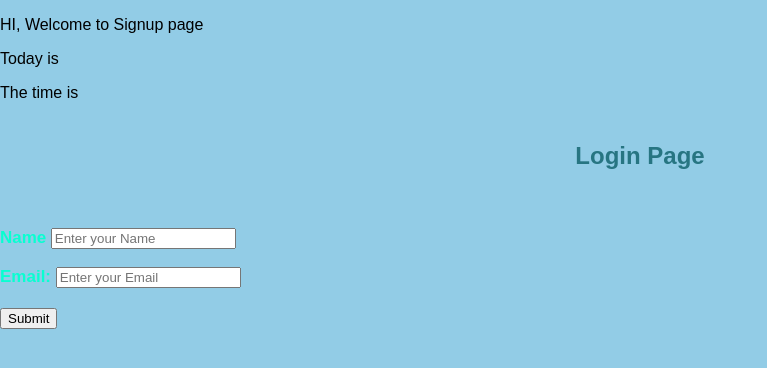
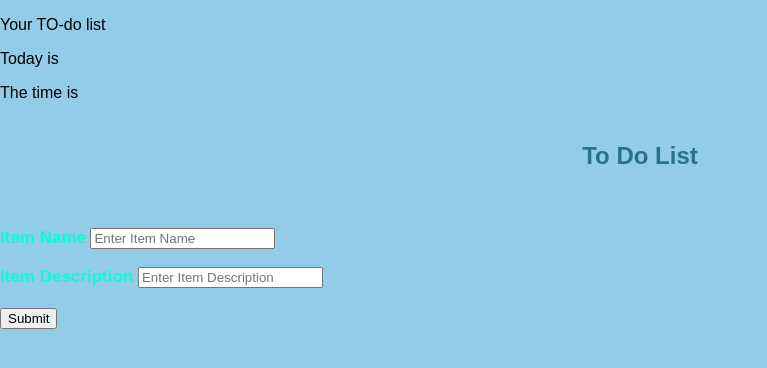
Before and after one commit to tanmaga13/gvc, a Flask app: template templates/index.html in a window 1280 px wide. Shown: the top 368 px of the page, without its empty margins (0-767 px from the left). Run offline with Flask 3, Linux system fonts and the light colour scheme; the template is opened without the code that fills it, so the values that code supplies are empty.

Commit message:
Created a to-do list

```diff
--- a/templates/index.html
+++ b/templates/index.html
@@ -8,17 +8,17 @@
     <link rel="stylesheet"  href="style.css">
 </head>
 <body>
-    <p> HI, Welcome to Signup page </p>
+    <p> Your TO-do list </p>
     <p> Today is {{ day_of_week }}</p>
     <p> The time is {{ current_time }}</p>
-    <h2>Login Page</h2><br>
+    <h2>To Do List</h2><br>
     <div class="centred">
-    <form action="/submit" method="POST" >
-        <label><b>Name</b></label>
-        <input type="text" name="name" id="name" placeholder="Enter your Name">
+    <form action="/submittodoitem" method="POST" >
+        <label><b>Item Name</b></label>
+        <input type="text" name="itemName" id="itemName" placeholder="Enter Item Name">
         <br><br>
-        <label><b>Email: </b>
-        <input type="email" name="email" id="email" placeholder="Enter your Email">
+        <label><b>Item Description </b>
+        <input type="text" name="itemDescription" id="itemDescription" placeholder="Enter Item Description">
         <br><br>
         </label>
         <input type="submit" value="Submit">
```
